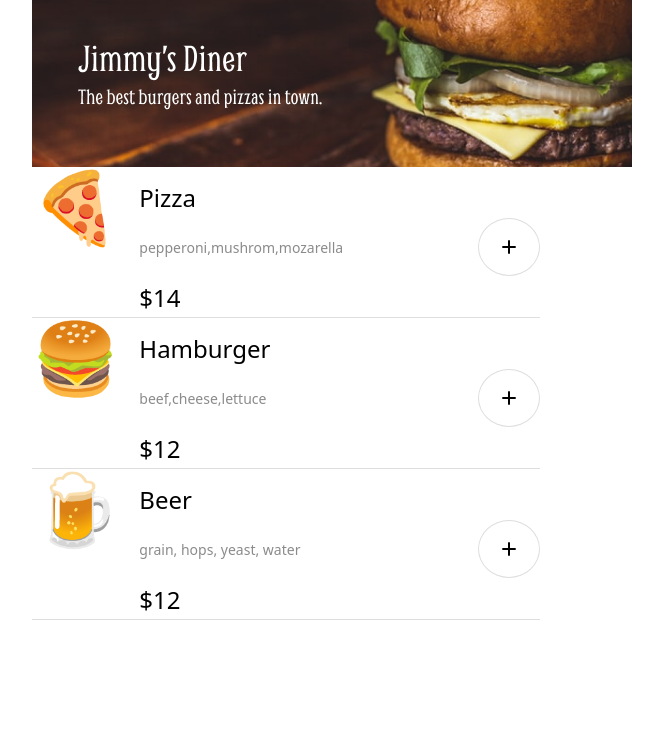
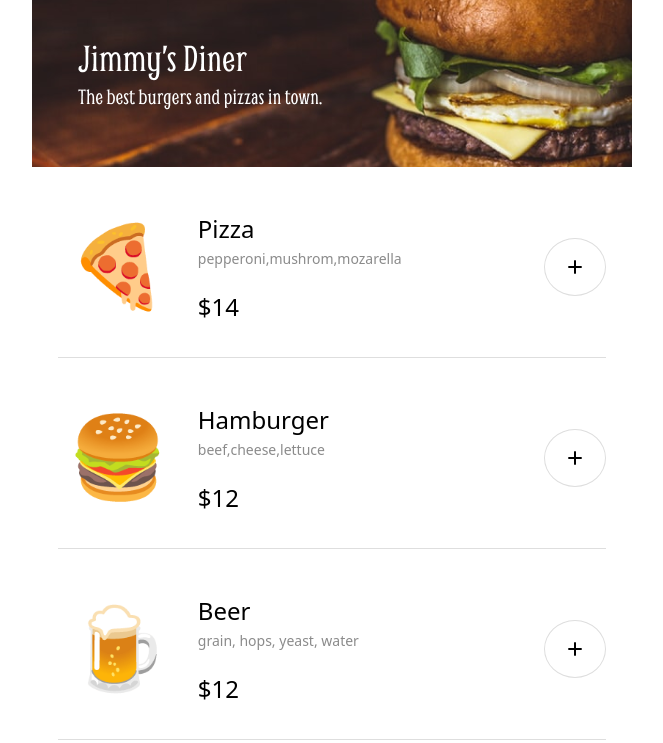
Before and after one commit to Pratiks0101/food-ordering-app, a website built with Vite: page index.html in a window 1280 px wide. Shown: the whole page, without its empty margins (308-971 px from the left). Built offline with nearby package versions, Linux system fonts and the light colour scheme; a web font is replaced by a local one.

Commit message:
centered item tray and added button evenListener

```diff
--- a/index.css
+++ b/index.css
@@ -1,6 +1,3 @@
-
-
-
 body {
     margin: 0 auto;
     height: 100%;
@@ -14,14 +11,13 @@ body {
 }
 
 .card{
-    width: 508px;
-    height: 140px;
+    width: 548px;
+    height: 180px;
     display: flex;
     align-items: center;
-    justify-content: center;
-    margin: 10px 0;
+    justify-content: flex-start;
+    margin: 10px auto;
     border-bottom: 1px solid #DEDEDE;
-
     /* background-color: red; */
 }
 
@@ -30,22 +26,26 @@ body {
     gap: 20px;
     margin: 10px 0;
     /* background-color: red; */
-    /* flex-direction: column; */
 }
 
 .item-photo{
-    font-size: 70px;
-    margin-top: 10px;
-    display: block;
+    font-size: 80px;
+    margin: 10px;
 }
 
-/* .item-name{
+.item-name{
+    display: flex;
+    flex-direction: column;
+    justify-content: center;
+}
 
-} */
+.item-name h3,
+.item-name h4{
+    margin: 2px 0;
+}
 
 .add-item{
     margin-left: auto;
-    /* background-color: #8B8B8B; */
     border: 1px solid #DEDEDE;
     border-radius: 50%;
     /* display: flex; */
@@ -55,14 +55,10 @@ body {
     padding: 20px;
 }
 
-.card:hover .item-photo{
+/* .card:hover .item-photo{
     transform: scale(1.2);
     transition: transform 1s ease-out;
-}
-
-.ingredients{
-    color: #8B8B8B;
-}
+} */
 
 .card h3,
 .card h4{
@@ -72,5 +68,7 @@ body {
 }
 
 .card h4{
+    color: #8B8B8B;
     font-size: 14px;
+    margin-bottom: 20px;
 }
--- a/index.html
+++ b/index.html
@@ -14,6 +14,7 @@
     <body>
         <div class="container"></div>
         <div class="item-tray" id="item-tray"></div>
+        <div class="order-tray" id="order-tray"></div>
 	<script src="index.js" type="module"></script>
     </body>
 </html>
--- a/index.js
+++ b/index.js
@@ -1,4 +1,21 @@
 import menuArray from "./data.js";
+
+let orderArray = []
+
+document.getElementById('item-tray').addEventListener('click', function(e){
+    if(e.target.dataset.add){
+        handleAddBtn(e.target.dataset.add)
+    }
+
+})
+
+function handleAddBtn(itemId){
+    const itemObj = menuArray.filter(item =>  item.id === Number(itemId))
+    orderArray.push(itemObj)
+    console.log(orderArray);
+
+
+}
 
 function item(data = name, ingredients, id, price, emoji) {
     const menuItem = menuArray.map( ({name, ingredients, id, price, emoji}) => {
@@ -8,7 +25,7 @@ function item(data = name, ingredients, id, price, emoji) {
             <h2 class="item-photo">${emoji}</h2>
             <div class="item-name">
                 <h3>${name}</h3>
-                <h4 class="ingredients">${ingredients}</h4>
+                <h4>${ingredients}</h4>
                 <h3>$${price}</h3>
             </div>
         </div>
@@ -20,4 +37,14 @@ function item(data = name, ingredients, id, price, emoji) {
     return menuItem
 }
 
+function placeOrder(){
+    let orderHtml = `<h2>Your Order</h2>`
+    const yourOrder = orderArray.map(order =>
+        orderHtml += `
+        <span>${order}</span>
+        `
+    )
+        return yourOrder
+}
+document.getElementById('order-tray').innerHTML = placeOrder()
 document.getElementById('item-tray').innerHTML = item()
```
Also changed, not shown: 1 other file.
